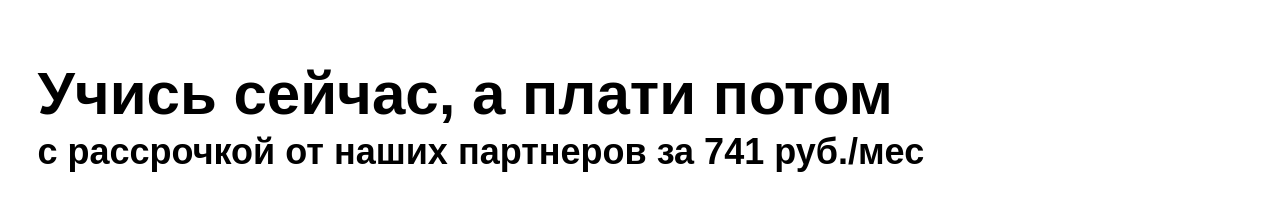
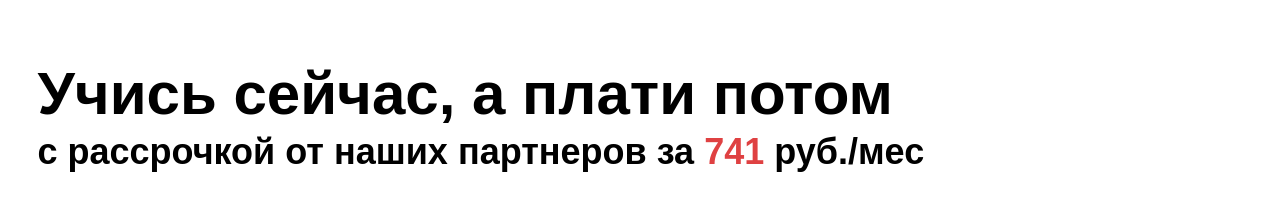
Before and after one commit to stolbovvv/moshka, a Next.js app: page / in a window 1280 px wide. Shown: the part 5601-5812 px from the top of the page. Built offline with nearby package versions, Linux system fonts and the light colour scheme; no server answers; a web font is replaced by a local one.

Commit message:
Add helpers color classes

```diff
--- a/src/app/sections/section-payment/section-payment.tsx
+++ b/src/app/sections/section-payment/section-payment.tsx
@@ -10,7 +10,9 @@ export function SectionPayment() {
 		<section className={styles.wrap} id="section-payment">
 			<div className={styles.head}>
 				<h2 className={styles.heading}>Учись сейчас, а плати потом</h2>
-				<h3 className={styles.subtitle}>с рассрочкой от наших партнеров за 741 руб./мес</h3>
+				<h3 className={styles.subtitle}>
+					с рассрочкой от наших партнеров за <span className="clr-red">741</span> руб./мес
+				</h3>
 			</div>
 			<div className={styles.cards}>
 				<div className={styles.card} data-theme="yellow">
--- a/src/assets/styles/helper.css
+++ b/src/assets/styles/helper.css
@@ -7,3 +7,15 @@
 .fw-600 {
 	font-weight: 600;
 }
+
+.clr-red {
+	color: var(--clr-red-1);
+}
+
+.clr-blue {
+	color: var(--clr-blue-4);
+}
+
+.clr-yellow {
+	color: var(--clr-yellow-1);
+}
```
